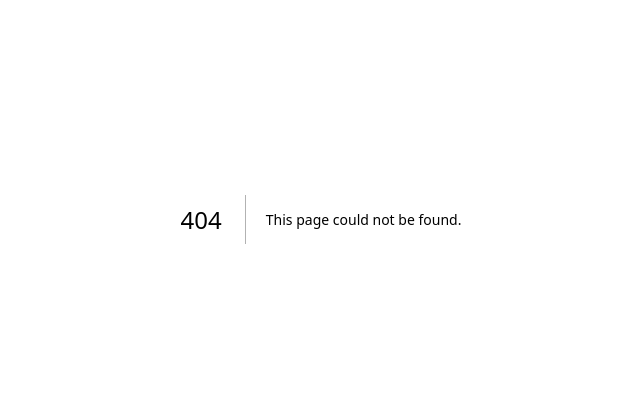
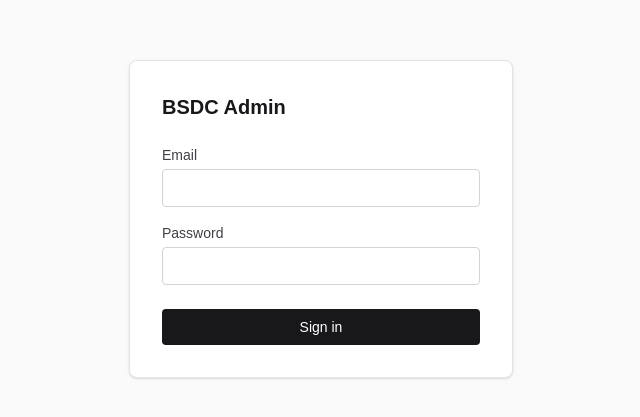
Before and after one commit to Niko22205/bsdc-cms, a Next.js app in the folder web/: page /admin/login in a window 1280 px wide. Before the commit this address had no page. Shown: the part 181-598 px from the top of the page, without its empty margins (319-959 px from the left). Built offline with nearby package versions, Linux system fonts and the light colour scheme.

Commit message:
Add admin authentication foundation

```diff
--- a/web/package.json
+++ b/web/package.json
@@ -9,15 +9,21 @@
     "lint": "eslint"
   },
   "dependencies": {
+    "@prisma/adapter-pg": "^7.8.0",
     "@prisma/client": "^7.8.0",
+    "bcryptjs": "^3.0.3",
     "dotenv": "^17.4.2",
     "next": "16.2.4",
+    "next-auth": "^4.24.14",
+    "pg": "^8.20.0",
     "react": "19.2.4",
     "react-dom": "19.2.4"
   },
   "devDependencies": {
     "@tailwindcss/postcss": "^4",
+    "@types/bcryptjs": "^2.4.6",
     "@types/node": "^20",
+    "@types/pg": "^8.20.0",
     "@types/react": "^19",
     "@types/react-dom": "^19",
     "eslint": "^9",
--- a/web/prisma.config.ts
+++ b/web/prisma.config.ts
@@ -8,6 +8,5 @@ export default defineConfig({
   },
   datasource: {
     url: env("DATABASE_URL"),
-    directUrl: env("DIRECT_URL"),
   },
 });
--- /dev/null
+++ b/web/proxy.ts
@@ -0,0 +1,24 @@
+import { NextResponse, type NextRequest } from "next/server"
+import { getToken } from "next-auth/jwt"
+
+export async function proxy(req: NextRequest) {
+  const { pathname } = req.nextUrl
+
+  if (!pathname.startsWith("/admin")) return NextResponse.next()
+  if (pathname === "/admin/login") return NextResponse.next()
+
+  const token = await getToken({
+    req,
+    secret: process.env.NEXTAUTH_SECRET,
+  })
+
+  if (!token) {
+    return NextResponse.redirect(new URL("/admin/login", req.url))
+  }
+
+  return NextResponse.next()
+}
+
+export const config = {
+  matcher: ["/((?!_next/static|_next/image|favicon.ico|api/auth).*)"],
+}
--- /dev/null
+++ b/web/src/app/admin/_components/LogoutButton.tsx
@@ -0,0 +1,14 @@
+"use client"
+
+import { signOut } from "next-auth/react"
+
+export function LogoutButton() {
+  return (
+    <button
+      onClick={() => signOut({ callbackUrl: "/admin/login" })}
+      className="rounded border border-zinc-300 px-4 py-2 text-sm font-medium text-zinc-700 transition hover:bg-zinc-100"
+    >
+      Logout
+    </button>
+  )
+}
--- /dev/null
+++ b/web/src/app/admin/login/page.tsx
@@ -0,0 +1,74 @@
+"use client"
+
+import { useState } from "react"
+import { signIn } from "next-auth/react"
+import { useRouter } from "next/navigation"
+
+export default function LoginPage() {
+  const router = useRouter()
+  const [error, setError] = useState(false)
+  const [loading, setLoading] = useState(false)
+
+  async function handleSubmit(e: React.FormEvent<HTMLFormElement>) {
+    e.preventDefault()
+    setError(false)
+    setLoading(true)
+
+    const form = e.currentTarget
+    const result = await signIn("credentials", {
+      email: (form.elements.namedItem("email") as HTMLInputElement).value,
+      password: (form.elements.namedItem("password") as HTMLInputElement).value,
+      redirect: false,
+    })
+
+    setLoading(false)
+
+    if (result?.ok) {
+      router.push("/admin")
+    } else {
+      setError(true)
+    }
+  }
+
+  return (
+    <main className="flex min-h-screen items-center justify-center bg-zinc-50">
+      <div className="w-full max-w-sm rounded-lg border border-zinc-200 bg-white p-8 shadow-sm">
+        <h1 className="mb-6 text-xl font-semibold text-zinc-900">BSDC Admin</h1>
+        {error && (
+          <p className="mb-4 rounded bg-red-50 px-3 py-2 text-sm text-red-600">
+            Invalid email or password.
+          </p>
+        )}
+        <form onSubmit={handleSubmit} className="flex flex-col gap-4">
+          <label className="flex flex-col gap-1 text-sm font-medium text-zinc-700">
+            Email
+            <input
+              name="email"
+              type="email"
+              required
+              autoComplete="email"
+              className="rounded border border-zinc-300 px-3 py-2 text-sm outline-none focus:border-zinc-500"
+            />
+          </label>
+          <label className="flex flex-col gap-1 text-sm font-medium text-zinc-700">
+            Password
+            <input
+              name="password"
+              type="password"
+              required
+              autoComplete="current-password"
+              className="rounded border border-zinc-300 px-3 py-2 text-sm outline-none focus:border-zinc-500"
+            />
+          </label>
+          <button
+            type="submit"
+            disabled={loading}
+            className="mt-2 rounded bg-zinc-900 px-4 py-2 text-sm font-medium text-white transition hover:bg-zinc-700 disabled:opacity-50"
+          >
+            {loading ? "Signing in…" : "Sign in"}
+          </button>
+        </form>
+      </div>
+    </main>
+  )
+}
--- /dev/null
+++ b/web/src/app/admin/page.tsx
@@ -0,0 +1,22 @@
+import { getServerSession } from "next-auth"
+import { authOptions } from "@/lib/auth"
+import { redirect } from "next/navigation"
+import { LogoutButton } from "./_components/LogoutButton"
+
+export default async function AdminPage() {
+  const session = await getServerSession(authOptions)
+
+  if (!session?.user) redirect("/admin/login")
+
+  return (
+    <main className="flex min-h-screen flex-col bg-zinc-50 p-8">
+      <div className="flex items-center justify-between border-b border-zinc-200 pb-6">
+        <h1 className="text-2xl font-semibold text-zinc-900">BSDC Admin</h1>
+        <div className="flex items-center gap-4">
+          <span className="text-sm text-zinc-500">{session.user.email}</span>
+          <LogoutButton />
+        </div>
+      </div>
+    </main>
+  )
+}
--- /dev/null
+++ b/web/src/app/api/auth/[...nextauth]/route.ts
@@ -0,0 +1,6 @@
+import NextAuth from "next-auth"
+import { authOptions } from "@/lib/auth"
+
+const handler = NextAuth(authOptions)
+
+export { handler as GET, handler as POST }
--- /dev/null
+++ b/web/src/lib/auth.ts
@@ -0,0 +1,52 @@
+import type { NextAuthOptions } from "next-auth"
+import CredentialsProvider from "next-auth/providers/credentials"
+import bcrypt from "bcryptjs"
+import { prisma } from "@/lib/prisma"
+
+export const authOptions: NextAuthOptions = {
+  secret: process.env.NEXTAUTH_SECRET,
+  session: {
+    strategy: "jwt",
+  },
+  providers: [
+    CredentialsProvider({
+      name: "Credentials",
+      credentials: {
+        email: { label: "Email", type: "email" },
+        password: { label: "Password", type: "password" },
+      },
+      async authorize(credentials) {
+        if (!credentials?.email || !credentials?.password) return null
+
+        const user = await prisma.user.findUnique({
+          where: { email: credentials.email },
+        })
+
+        if (!user) return null
+
+        const valid = await bcrypt.compare(credentials.password, user.password)
+        if (!valid) return null
+
+        return {
+          id: user.id,
+          email: user.email,
+          name: user.name ?? undefined,
+          role: user.role,
+        }
+      },
+    }),
+  ],
+  callbacks: {
+    jwt({ token, user }) {
+      if (user) token.role = user.role
+      return token
+    },
+    session({ session, token }) {
+      if (session.user) session.user.role = token.role
+      return session
+    },
+  },
+  pages: {
+    signIn: "/admin/login",
+  },
+}
--- /dev/null
+++ b/web/src/lib/prisma.ts
@@ -0,0 +1,13 @@
+import { PrismaClient } from "@/generated/prisma/client"
+import { PrismaPg } from "@prisma/adapter-pg"
+
+const globalForPrisma = globalThis as unknown as { prisma: PrismaClient }
+
+function createClient() {
+  const adapter = new PrismaPg({ connectionString: process.env.DATABASE_URL! })
+  return new PrismaClient({ adapter })
+}
+
+export const prisma = globalForPrisma.prisma ?? createClient()
+
+if (process.env.NODE_ENV !== "production") globalForPrisma.prisma = prisma
--- /dev/null
+++ b/web/src/types/next-auth.d.ts
@@ -0,0 +1,18 @@
+import { DefaultSession } from "next-auth"
+
+declare module "next-auth" {
+  interface User {
+    role?: string
+  }
+  interface Session {
+    user: {
+      role?: string
+    } & DefaultSession["user"]
+  }
+}
+
+declare module "next-auth/jwt" {
+  interface JWT {
+    role?: string
+  }
+}
```
Also changed, not shown: 1 other file (tests, documents, lock files or other folders).
